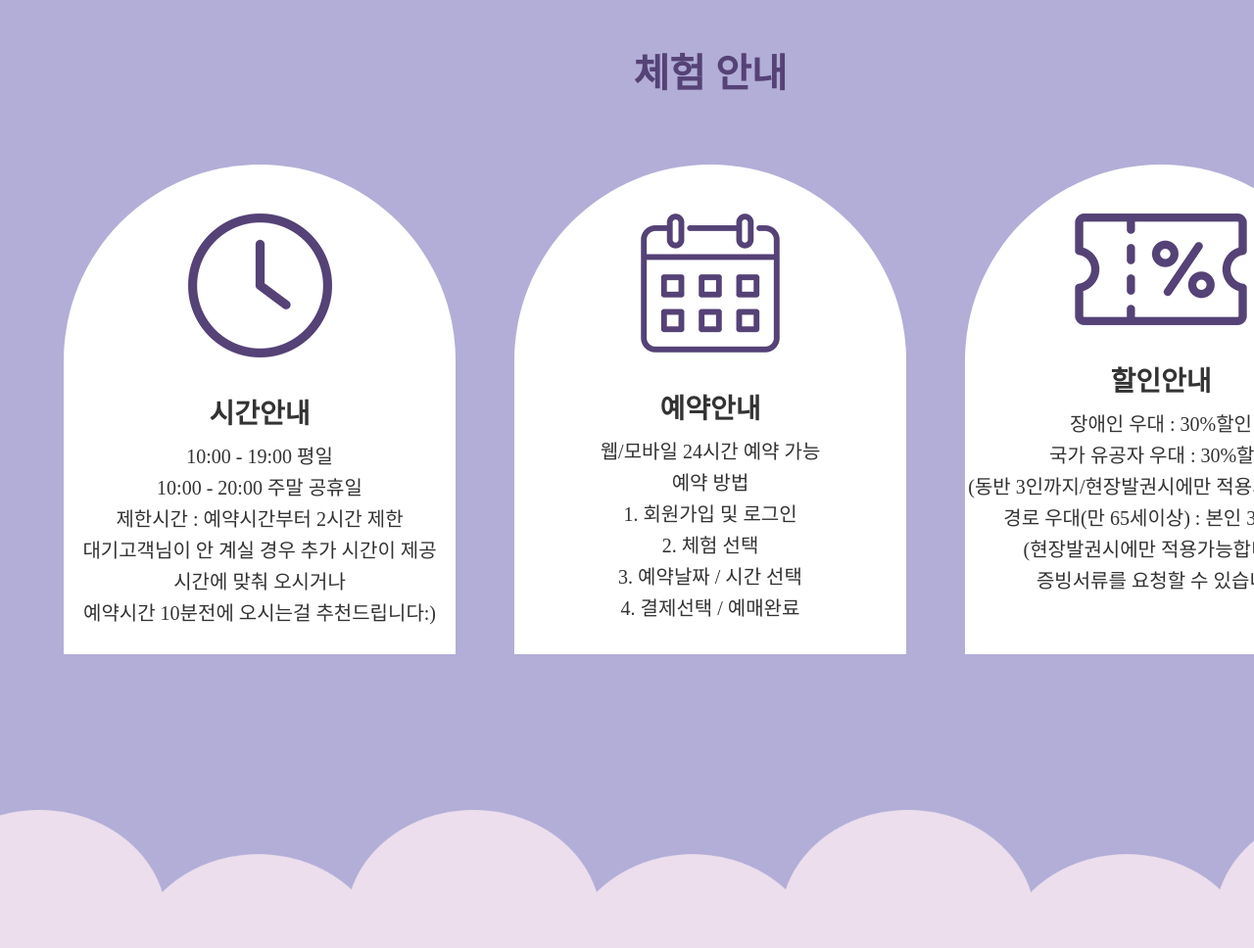
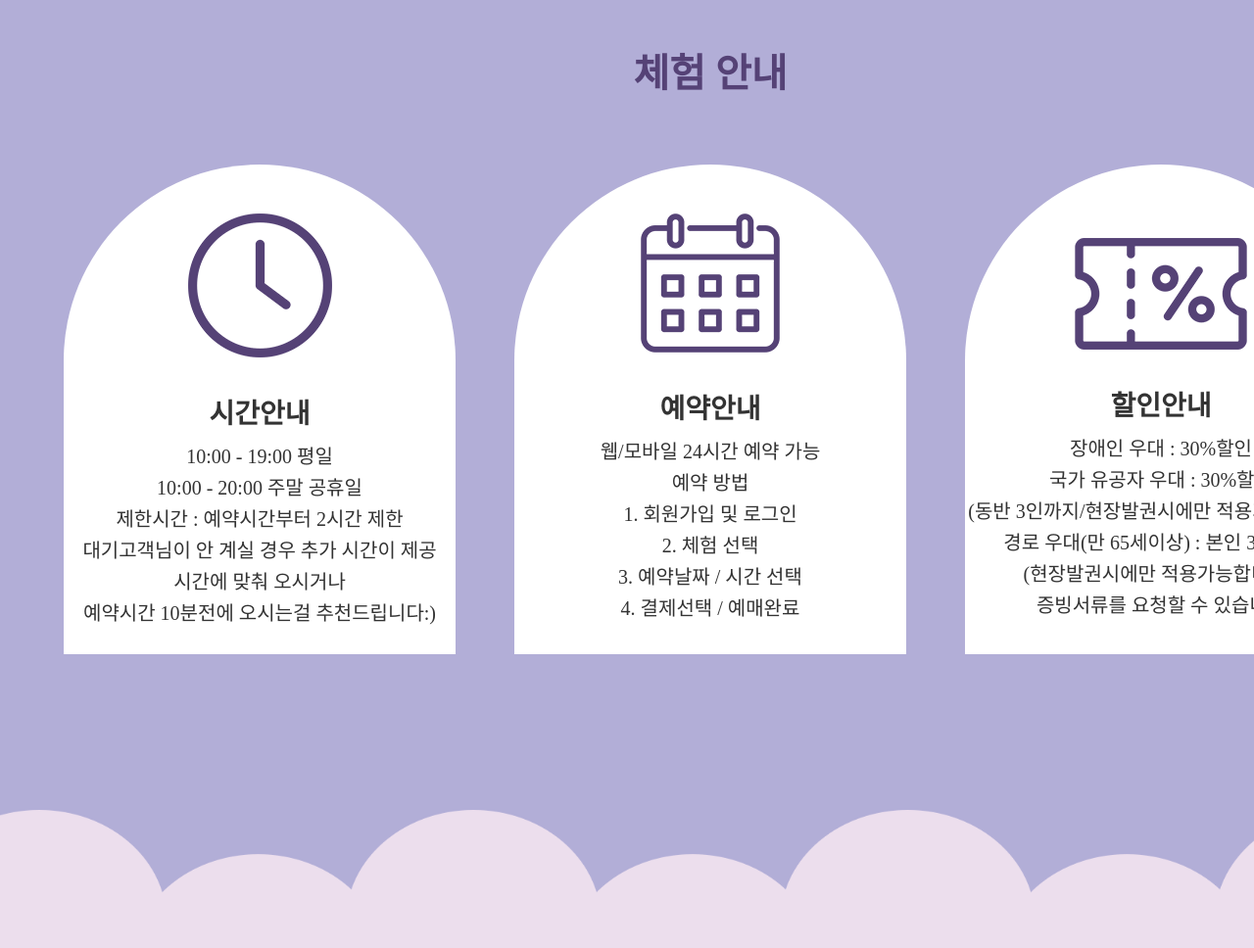
Before and after one commit to songeunae/zemzem_gallery, a plain HTML site: page sub3.html in a window 1280 px wide. Shown: the part 917-1885 px from the top of the page at 98% size. Drawn offline with nearby package versions, Linux system fonts and the light colour scheme; a web font is replaced by a local one.

Commit message:
Add files via upload

```diff
--- a/css/sub3.css
+++ b/css/sub3.css
@@ -234,8 +234,8 @@ header {
     border-bottom-right-radius: 0;
 }
 
-.experience_3 {
-    padding-top: 70px;
+.experience2_3 {
+    padding-top: 75px;
 }
 
 .e_tt {
```
